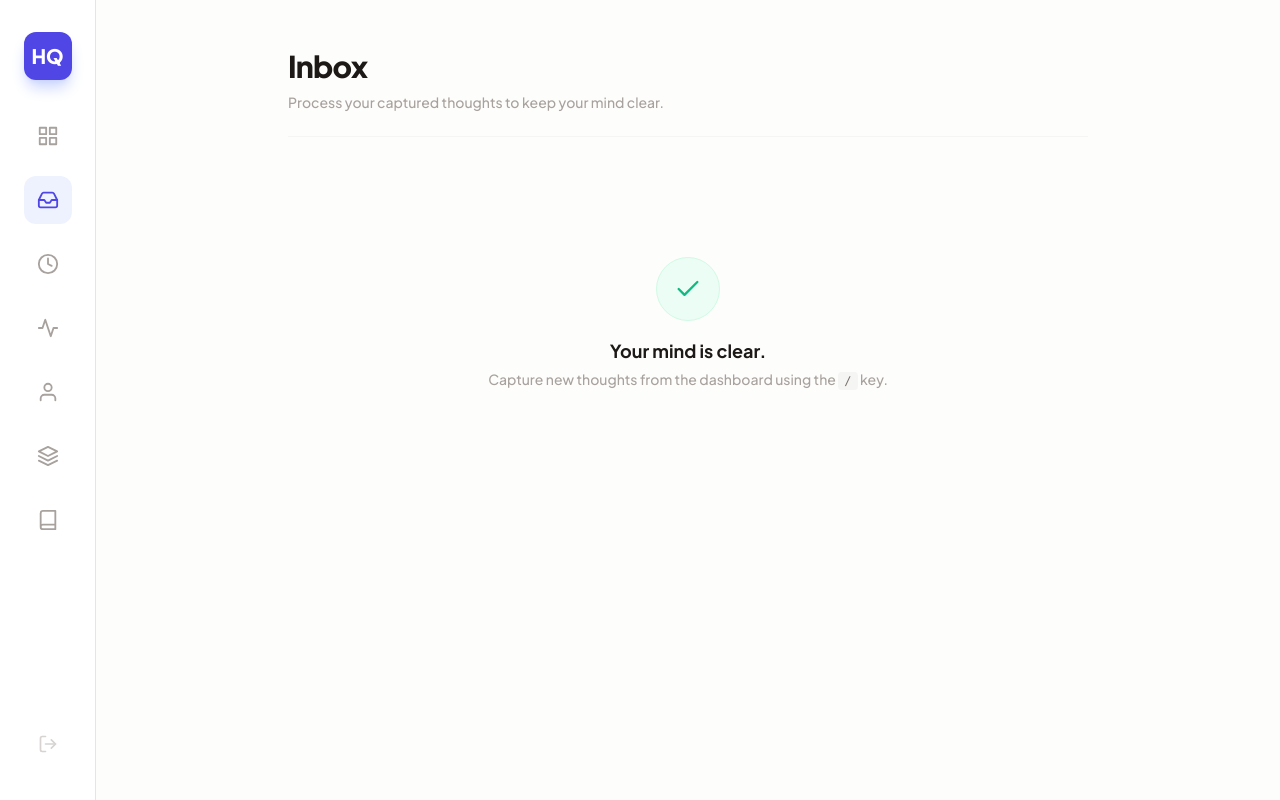
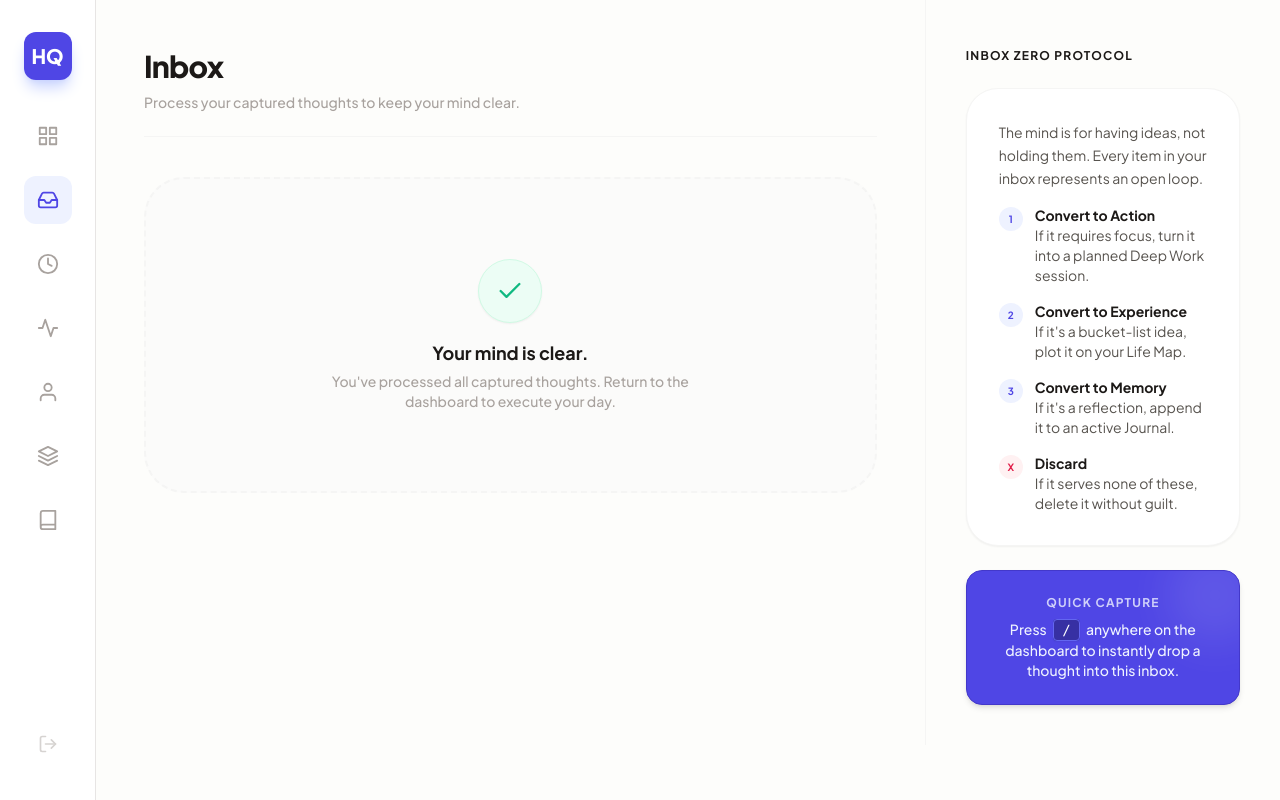
Before and after one commit to Art3nix/PersonalHQ, a Flask app: page /inbox/ in a window 1280 px wide. Run offline with Flask 3, Linux system fonts and the light colour scheme; the visitor is signed in with stand-in values (Sample User, id 1); data that the repository does not hold is empty; some libraries are stand-ins or nearby versions.

Commit message:
Add guide for inbox

```diff
--- a/personalhq/templates/braindumps/inbox.html
+++ b/personalhq/templates/braindumps/inbox.html
@@ -3,7 +3,8 @@
 {% block title %}Inbox - Life HQ{% endblock %}
 
 {% block app_content %}
-    <main class="flex-1 max-w-4xl mx-auto px-12 py-12">
+    <div class="flex-1 flex overflow-hidden">
+        <main class="w-[70%] overflow-y-auto custom-scrollbar p-12">
 
             <header class="flex justify-between items-end mb-10 border-b border-stone-100 pb-6">
                 <div>
@@ -56,17 +57,49 @@
                     </div>
                     {% endfor %}
                 {% else %}
-                <div class="text-center py-20">
-                    <div class="w-16 h-16 bg-emerald-50 rounded-full flex items-center justify-center mx-auto mb-4 border border-emerald-100">
+                    <div class="text-center py-20 border-2 border-dashed border-stone-100 rounded-[2.5rem] bg-stone-50/50">
+                        <div class="w-16 h-16 bg-emerald-50 rounded-full flex items-center justify-center mx-auto mb-4 border border-emerald-100 shadow-sm">
                             <svg xmlns="http://www.w3.org/2000/svg" width="28" height="28" viewBox="0 0 24 24" fill="none" stroke="currentColor" stroke-width="2" stroke-linecap="round" stroke-linejoin="round" class="text-emerald-500"><polyline points="20 6 9 17 4 12"></polyline></svg>
                         </div>
                         <h3 class="text-lg font-bold text-stone-900">Your mind is clear.</h3>
-                    <p class="text-sm font-medium text-stone-400 mt-1">Capture new thoughts from the dashboard using the <kbd class="bg-stone-100 px-1.5 py-0.5 rounded text-stone-500 font-mono text-xs">/</kbd> key.</p>
+                        <p class="text-sm font-medium text-stone-400 mt-1 max-w-sm mx-auto">You've processed all captured thoughts. Return to the dashboard to execute your day.</p>
                     </div>
                 {% endif %}
             </section>
+        </main>
 
-    </main>
+        <aside class="w-[30%] border-l border-stone-100 bg-stone-50/20 overflow-y-auto custom-scrollbar p-10 pt-12">
+            <h3 class="text-xs font-bold text-stone-900 uppercase tracking-widest mb-6">Inbox Zero Protocol</h3>
+
+            <div class="bg-white border border-stone-100 rounded-[2rem] p-8 shadow-sm text-sm text-stone-600 mb-6">
+                <p class="mb-4 leading-relaxed">The mind is for having ideas, not holding them. Every item in your inbox represents an open loop.</p>
+                <ul class="space-y-4">
+                    <li class="flex items-start gap-3">
+                        <div class="w-6 h-6 rounded-full bg-indigo-50 text-indigo-600 flex items-center justify-center font-bold text-[10px] shrink-0 mt-0.5">1</div>
+                        <div><strong class="text-stone-900 block">Convert to Action</strong> If it requires focus, turn it into a planned Deep Work session.</div>
+                    </li>
+                    <li class="flex items-start gap-3">
+                        <div class="w-6 h-6 rounded-full bg-indigo-50 text-indigo-600 flex items-center justify-center font-bold text-[10px] shrink-0 mt-0.5">2</div>
+                        <div><strong class="text-stone-900 block">Convert to Experience</strong> If it's a bucket-list idea, plot it on your Life Map.</div>
+                    </li>
+                    <li class="flex items-start gap-3">
+                        <div class="w-6 h-6 rounded-full bg-indigo-50 text-indigo-600 flex items-center justify-center font-bold text-[10px] shrink-0 mt-0.5">3</div>
+                        <div><strong class="text-stone-900 block">Convert to Memory</strong> If it's a reflection, append it to an active Journal.</div>
+                    </li>
+                    <li class="flex items-start gap-3">
+                        <div class="w-6 h-6 rounded-full bg-rose-50 text-rose-600 flex items-center justify-center font-bold text-[10px] shrink-0 mt-0.5">X</div>
+                        <div><strong class="text-stone-900 block">Discard</strong> If it serves none of these, delete it without guilt.</div>
+                    </li>
+                </ul>
+            </div>
+
+            <div class="bg-indigo-600 border border-indigo-700 rounded-2xl p-6 shadow-md text-center text-indigo-50 relative overflow-hidden">
+                <div class="absolute -right-6 -top-6 w-24 h-24 bg-white rounded-full opacity-10 blur-xl pointer-events-none"></div>
+                <p class="text-xs font-bold uppercase tracking-widest mb-2 opacity-80">Quick Capture</p>
+                <p class="text-sm font-medium">Press <kbd class="bg-indigo-800 text-white border border-indigo-500 px-2 py-0.5 rounded shadow-sm font-mono mx-1">/</kbd> anywhere on the dashboard to instantly drop a thought into this inbox.</p>
+            </div>
+        </aside>
+    </div>
     <div id="edit-dump-modal" class="hidden fixed inset-0 z-50 transform translate-x-full transition-transform duration-300 ease-in-out flex justify-end">
         <div class="absolute inset-0 bg-stone-900/20 backdrop-blur-sm" onclick="document.getElementById('edit-dump-modal').classList.add('translate-x-full'); setTimeout(() => document.getElementById('edit-dump-modal').classList.add('hidden'), 300);"></div>
 
```
Lines whose indentation alone changed are shown as unchanged.
